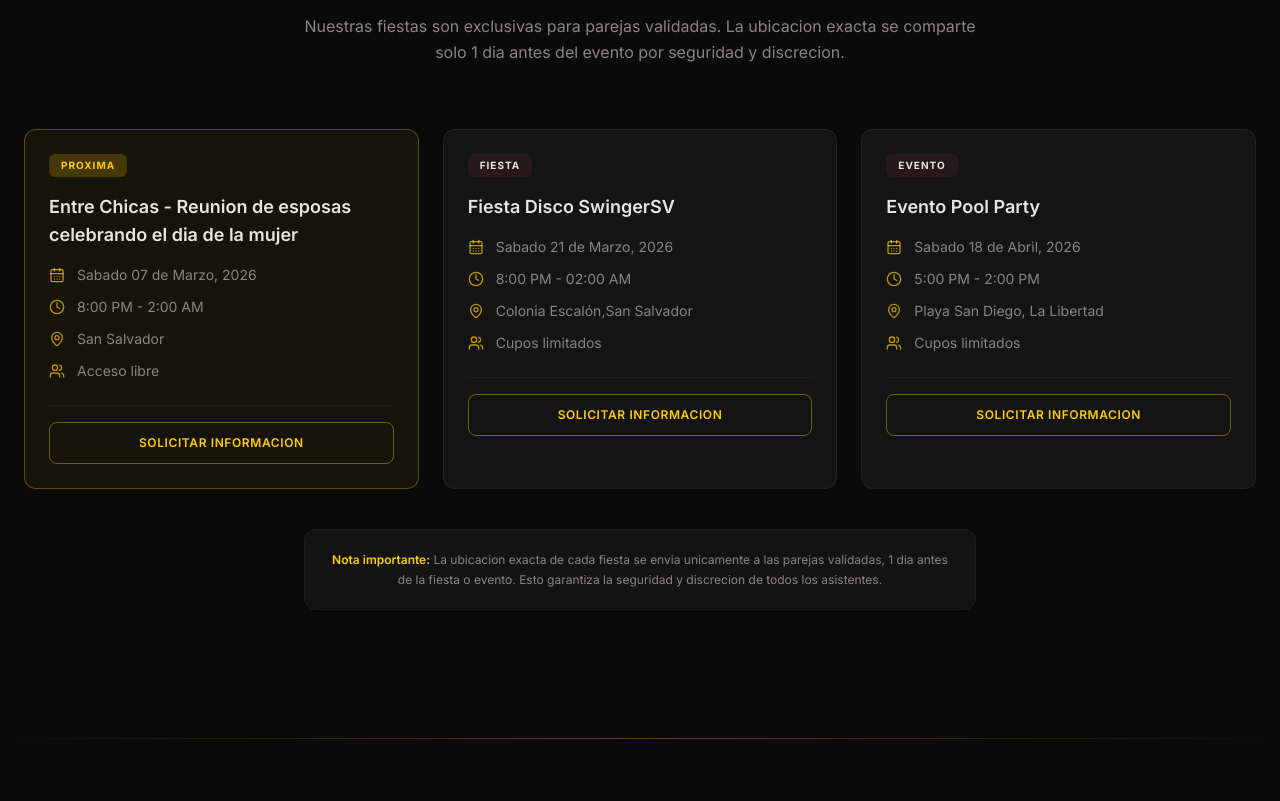
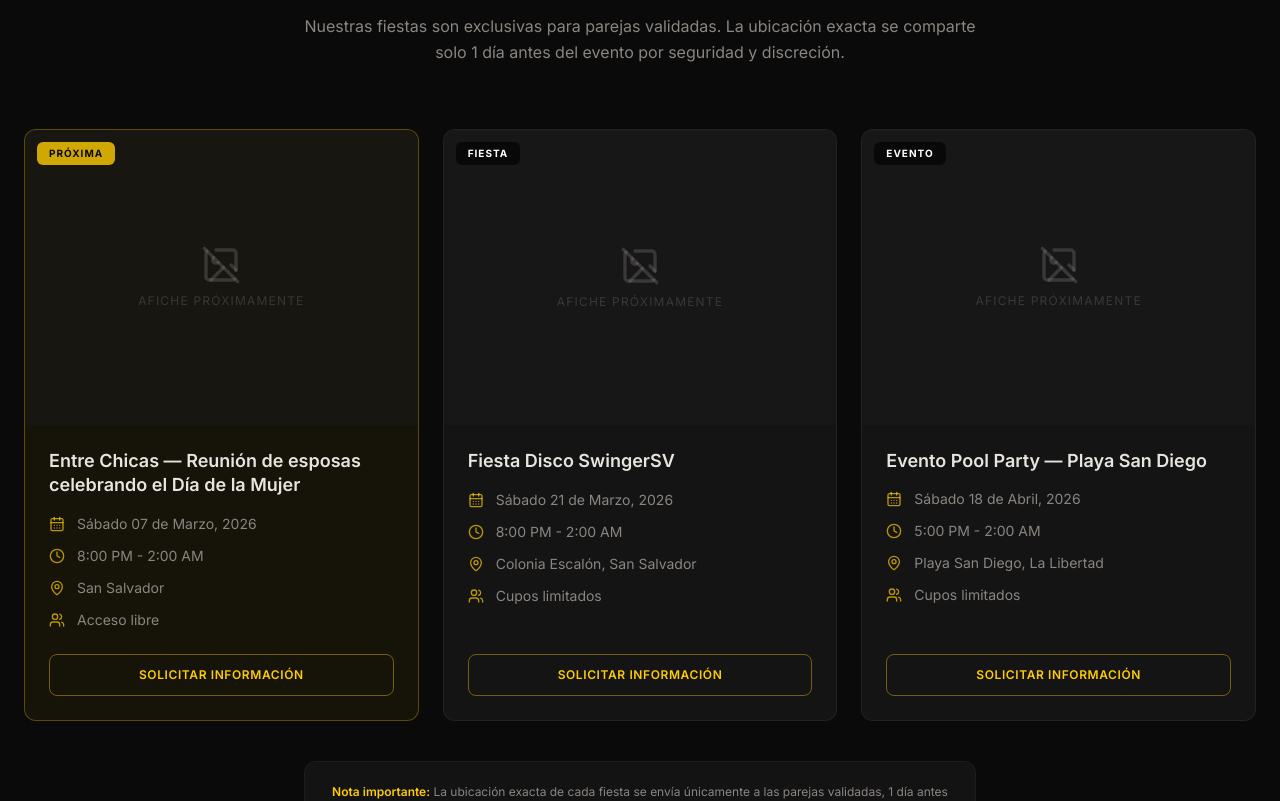
Before and after one commit to ismagab/swingersv-final, a Next.js app: page / in a window 1280 px wide. Shown: the part 1840-2641 px from the top of the page. Built offline with nearby package versions, Linux system fonts and the light colour scheme; a web font is replaced by a local one.

Commit message:
update events-section.tsx

```diff
--- a/components/events-section.tsx
+++ b/components/events-section.tsx
@@ -1,36 +1,10 @@
 "use client"
 
-import { CalendarDays, MapPin, Clock, Users } from "lucide-react"
+import Image from "next/image"
+import { CalendarDays, MapPin, Clock, Users, ImageOff } from "lucide-react"
+import { getUpcomingEvents } from "@/data/events"
 
-const upcomingEvents = [
-  {
-    title: "Entre Chicas - Reunion de esposas celebrando el dia de la mujer",
-    date: "Sabado 07 de Marzo, 2026",
-    time: "8:00 PM - 2:00 AM",
-    location: "San Salvador",
-    spots: "Acceso libre",
-    tag: "Proxima",
-    highlight: true,
-  },
-  {
-    title: "Fiesta Disco SwingerSV",
-    date: "Sabado 21 de Marzo, 2026",
-    time: "8:00 PM - 02:00 AM",
-    location: "Colonia Escalón,San Salvador",
-    spots: "Cupos limitados",
-    tag: "Fiesta",
-    highlight: false,
-  },
-  {
-    title: "Evento Pool Party",
-    date: "Sabado 18 de Abril, 2026",
-    time: "5:00 PM - 2:00 PM",
-    location: "Playa San Diego, La Libertad",
-    spots: "Cupos limitados",
-    tag: "Evento",
-    highlight: false,
-  },
-]
+const upcomingEvents = getUpcomingEvents()
 
 export function EventsSection() {
   return (
@@ -41,15 +15,15 @@ export function EventsSection() {
         {/* Header */}
         <div className="mx-auto mb-16 max-w-2xl text-center">
           <p className="mb-4 text-xs font-medium uppercase tracking-[0.35em] text-primary">
-            Proximas Fiestas
+            Próximas Fiestas
           </p>
           <h2 className="mb-6 text-3xl font-bold tracking-tight text-foreground sm:text-4xl font-[var(--font-playfair)] text-balance">
             Eventos que vienen
           </h2>
           <p className="leading-relaxed text-muted-foreground">
-            Nuestras fiestas son exclusivas para parejas validadas. La ubicacion
-            exacta se comparte solo 1 dia antes del evento por seguridad y
-            discrecion.
+            Nuestras fiestas son exclusivas para parejas validadas. La ubicación
+            exacta se comparte solo 1 día antes del evento por seguridad y
+            discreción.
           </p>
         </div>
 
@@ -57,25 +31,46 @@ export function EventsSection() {
         <div className="grid gap-6 md:grid-cols-3">
           {upcomingEvents.map((event) => (
             <div
-              key={event.title}
-              className={`group relative flex flex-col rounded-xl border p-6 transition-all hover:border-primary/40 ${
+              key={event.slug}
+              className={`group relative flex flex-col rounded-xl border overflow-hidden transition-all hover:border-primary/40 ${
                 event.highlight
                   ? "border-primary/30 bg-primary/5"
                   : "border-border/60 bg-card"
               }`}
             >
-              {/* Tag */}
+              {/* Afiche del evento */}
+              <div className="relative w-full aspect-[4/3] overflow-hidden bg-secondary/40">
+                {event.image ? (
+                  <Image
+                    src={`/images/eventos/${event.image}`}
+                    alt={`Afiche ${event.title} — SwingerSV`}
+                    fill
+                    className="object-cover transition-transform duration-500 group-hover:scale-105"
+                    sizes="(max-width: 768px) 100vw, 33vw"
+                  />
+                ) : (
+                  // Placeholder si no hay afiche aún
+                  <div className="flex h-full w-full flex-col items-center justify-center gap-2 text-muted-foreground/30">
+                    <ImageOff className="h-10 w-10" />
+                    <span className="text-xs uppercase tracking-widest">Afiche próximamente</span>
+                  </div>
+                )}
+
+                {/* Tag sobre la imagen */}
                 <span
-                className={`mb-4 inline-flex w-fit rounded-md px-3 py-1 text-[10px] font-bold uppercase tracking-widest ${
+                  className={`absolute top-3 left-3 inline-flex rounded-md px-3 py-1 text-[10px] font-bold uppercase tracking-widest backdrop-blur-sm ${
                     event.highlight
-                    ? "bg-primary/20 text-primary"
-                    : "bg-accent/20 text-accent-foreground"
+                      ? "bg-primary/80 text-primary-foreground"
+                      : "bg-black/60 text-white"
                   }`}
                 >
                   {event.tag}
                 </span>
+              </div>
 
-              <h3 className="mb-4 text-lg font-semibold text-foreground">
+              {/* Contenido */}
+              <div className="flex flex-col flex-1 p-6">
+                <h3 className="mb-4 text-lg font-semibold text-foreground leading-snug">
                   {event.title}
                 </h3>
 
@@ -98,15 +93,16 @@ export function EventsSection() {
                   </div>
                 </div>
 
-              <div className="mt-6 pt-4 border-t border-border/40">
+                <div className="mt-auto pt-6">
                   <a
-                  href="https://wa.me/50369207547?text=Somos%20parejas%20y%20nos%20gustar%C3%ADa%20saber%20m%C3%A1s%20sobre%20SwingerSV"
+                    href={`https://wa.me/50369207547?text=${event.whatsappText}`}
                     target="_blank"
                     rel="noopener noreferrer"
                     className="inline-flex w-full items-center justify-center gap-2 rounded-lg border border-primary/40 px-4 py-3 text-xs font-semibold uppercase tracking-wider text-primary transition-all hover:bg-primary/10"
                   >
-                  Solicitar informacion
+                    Solicitar información
                   </a>
+                </div>
               </div>
             </div>
           ))}
@@ -116,9 +112,9 @@ export function EventsSection() {
         <div className="mt-10 mx-auto max-w-2xl rounded-xl border border-border/40 bg-secondary/50 p-5 text-center">
           <p className="text-xs leading-relaxed text-muted-foreground">
             <span className="font-semibold text-primary">Nota importante:</span>{" "}
-            La ubicacion exacta de cada fiesta se envia unicamente a las parejas
-            validadas, 1 dia antes de la fiesta o evento. Esto garantiza la seguridad y
-            discrecion de todos los asistentes.
+            La ubicación exacta de cada fiesta se envía únicamente a las parejas
+            validadas, 1 día antes de la fiesta o evento. Esto garantiza la
+            seguridad y discreción de todos los asistentes.
           </p>
         </div>
       </div>
```
Lines whose indentation alone changed are shown as unchanged.
